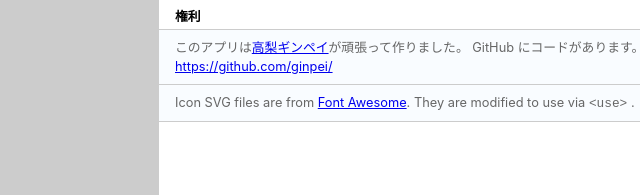
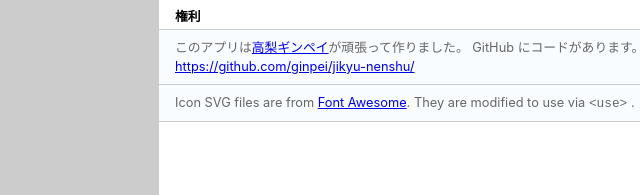
Before and after one commit to ginpei/jikyu-nenshu, a website with bundled scripts: page index.html in a window 1280 px wide. Both pictures are taken after a click on the button 1000 px from the left and 25 px from the top of the page. Shown: the part 522-717 px from the top of the page, 97-737 px from the left. Built offline with nearby package versions, Linux system fonts and the light colour scheme.

Commit message:
add GitHub repo link

```diff
--- a/index.html
+++ b/index.html
@@ -184,7 +184,7 @@
               このアプリは<a href="http://github.com/ginpei/">高梨ギンペイ</a>が頑張って作りました。
               GitHub にコードがあります。
               <br/>
-              <a href="https://github.com/ginpei/">https://github.com/ginpei/</a>
+              <a href="https://github.com/ginpei/jikyu-nenshu/">https://github.com/ginpei/jikyu-nenshu/</a>
             </div>
             <div class="settingItem">
               Icon SVG files are from <a href="https://fontawesome.com/license">Font Awesome</a>.
```
